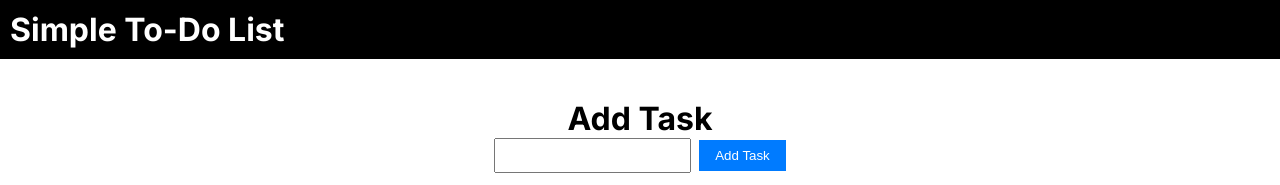
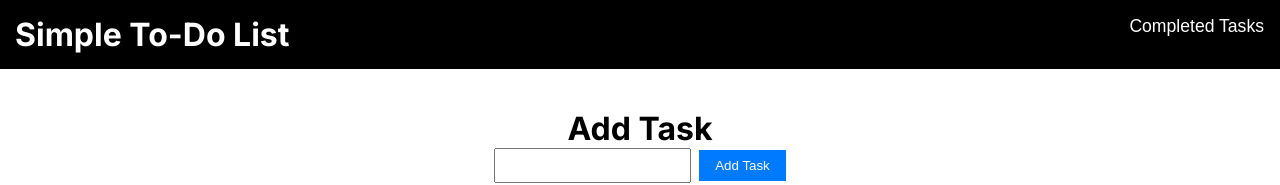
Before and after one commit to Shresthikashyap/Todo-list-nextjs-, a Next.js app: page / in a window 1280 px wide. Shown: the top 185 px of the page. Built offline with nearby package versions, Linux system fonts and the light colour scheme; no server answers; the database is empty.

Commit message:
dynamic routes

```diff
--- a/app/page.js
+++ b/app/page.js
@@ -1,12 +1,30 @@
 "use client"
 
+import { useState } from 'react';
+import Link from 'next/link';
 import AddTask from './components/AddTask';
+import CompletedTask from './components/CompletedTask'; // Assuming this is the correct import path for the CompletedTask component
 
 export default function Home() {
+  const [showCompletedTasks, setShowCompletedTasks] = useState(false);
+
+  const handleCompletedTasksToggle = () => {
+    setShowCompletedTasks(!showCompletedTasks);
+  };
+
   return (
     <div>
-      <h1 style={{ background: 'black', color: 'white', padding: '10px' }}>Simple To-Do List</h1>
-     <AddTask/>
+      <div style={{ background: 'black', color: 'white', padding: '15px', display: 'flex', justifyContent: 'space-between' }}>
+        <h1>Simple To-Do List</h1>
+        <Link href="/completedtasks">
+          <button style={{ background: 'black', color: 'white', border: '1px solid black', fontSize: '110%' }} onClick={handleCompletedTasksToggle}>
+            {showCompletedTasks ? 'Add Task' : 'Completed Tasks'}
+          </button>
+        </Link>
+      </div>
+
+      {!showCompletedTasks && <AddTask />}
+
     </div>
   );
 }
```
